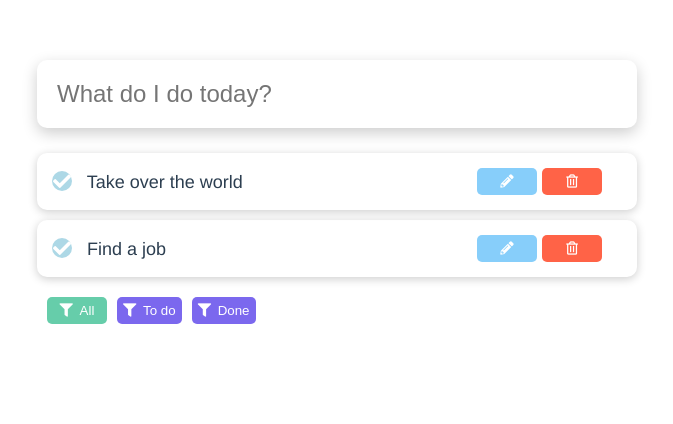
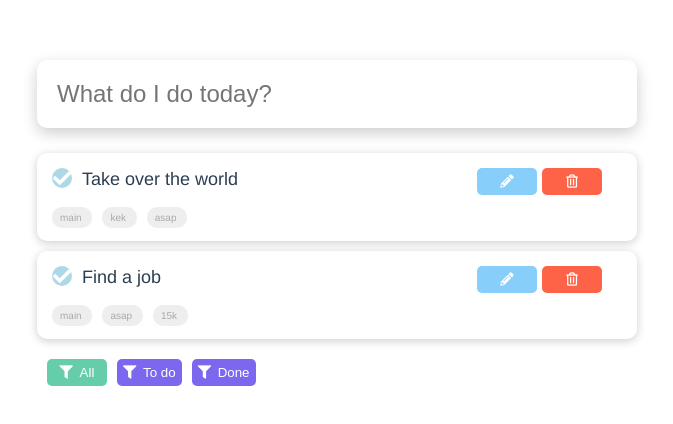
Before and after one commit to Cineg/vuetodo, a Vue app: page / in a window 1280 px wide. Shown: the top 424 px of the page, without its empty margins (303-976 px from the left). Built offline with nearby package versions, Linux system fonts and the light colour scheme.

Commit message:
working on tags

```diff
--- a/src/components/Todo.vue
+++ b/src/components/Todo.vue
@@ -1,16 +1,15 @@
 <template>
     <div class="todo">
-        <input type="text" class="todo-input" placeholder="What do I do today?" v-model="newTodo" @keyup.enter="addTodo">
+        <input type="text" class="todo-input" placeholder="What do I do today?" v-model="newTodo" @keyup.enter="addTodo" >
         <div class="todo-list">
             <div class="single-todo" v-for="(todo, deleteID) in filteredTodos" :key="todo.id">
+                <div class="upper-todo-item">
                     <div>
                         <div class="check uncheck" @click="uncheck(todo)" v-if="todo.completed">
                         <i class="fas fa-times"></i></div>
                         <div class="check" @click="check(todo)" v-else><i class="fas fa-check"></i></div>
                         <span v-bind:class="{todocompleted: todo.completed}" v-if="!todo.editable" @dblclick="editTodo(todo)" class="todoTitle"
-                    >
-                        {{todo.title}}
-                    </span>
+                        >{{todo.title}} </span>
                         <input type="text" v-model="todo.title" v-if="todo.editable" @blur="doneEdit(todo)" @keyup.enter="doneEdit(todo)" class="editTitle" v-focus>
                     </div>
 
@@ -27,10 +26,18 @@
                         </button>
                     </div>
                 </div>
+                <div class="lower-todo-item">
+                    <div class="tag" v-for="(tag, deleteTagID) in todo.tags" >
+                        <span class="tagName"> {{tag}} </span>
+                        <div class="deleteIcon" v-on:click="deleteTag(deleteID, deleteTagID)"><i class="fas fa-times"></i></div>
+                    </div>
+                </div>
+            </div>
         </div>
         <button class="filter" v-on:click="showTodosFiltered('all')" :class="{filterActive : this.showTodos=='all'}"><i class="fas fa-filter"></i> <span>All</span></button>
         <button class="filter" v-on:click="showTodosFiltered('active')" :class="{filterActive : this.showTodos=='active'}"><i class="fas fa-filter"></i> <span>To do</span></button>
         <button class="filter" v-on:click="showTodosFiltered('done')" :class="{filterActive : this.showTodos=='done'}"><i class="fas fa-filter"></i>  <span>Done</span></button>
+
     </div>
 
 </template>
@@ -50,12 +57,14 @@ export default {
                     'title': 'Take over the world',
                     'completed': false,
                     'editable': false,
+                    'tags': ['main', 'kek', 'asap'],
                 },
                 {
                     'id': 2,
                     'title': 'Find a job',
                     'completed': false,
                     'editable': false,
+                    'tags': ['main', 'asap', '15k'],
                 },
             ]
         }
@@ -66,13 +75,24 @@ export default {
             if(this.newTodo.trim().length == 0){
                 return
             }
-            //adding todo from input
+
+            //regular expresion for tags
+            let regexTag = /( #[a-zA-z0-9]*)/gs;
+            let tagarray;
+            let tags;
+            //check tags
+           while((tagarray = regexTag.exec(this.newTodo))!=null){
+                tagarray = tagarray[0];
+                console.log(tagarray);
+            }
+
                this.todos.push({
                 id: this.temporaryId,
                 //input is linked to newTodo
                 title: this.newTodo,
                 completed: false,
                 editable: false,
+                tags: tagarray,
                })
             this.newTodo = '';
             this.temporaryId +=1;
@@ -99,7 +119,10 @@ export default {
         },
         showTodosFiltered(filter){
             this.showTodos = filter;
-        }
+        },
+        deleteTag(deleteID, deleteTagID){
+            this.todos[deleteID].tags.splice(deleteTagID, 1);
+        },
     },
     computed: {
        filteredTodos(){
@@ -111,6 +134,13 @@ export default {
            } else if(this.showTodos == 'done'){
                return this.todos.filter(todo => todo.completed)
            }
+       },
+       filteredByTags(){
+           //TODO
+           //get to tags
+            let todo = this.todos.map(todo => todo.tags);
+            let tags = todo.toString();
+            return tags;
        }
     },
     directives: {
@@ -161,14 +191,20 @@ export default {
         text-align: left;
         padding: 15px;
         font-size: 18px;
-        display: flex;
-        justify-content: space-between;
         align-items: center;
         -webkit-box-shadow: 0px 2px 10px 0px rgba(0,0,0,0.2);
         -moz-box-shadow: 0px 2px 10px 0px rgba(0,0,0,0.2);
         box-shadow: 0px 2px 10px 0px rgba(0,0,0,0.2);
         margin: 10px 0;
         border-radius: 10px;
+    }
+    .upper-todo-item{
+        display: flex;
+        justify-content: space-between;
+    }
+    .lower-todo-item{
+        display: flex;
+        margin-top: 10px;
     }
 
     .editTitle{
@@ -232,4 +268,34 @@ export default {
         background-color: #66cdaa;
     }
 
+    .tagName{
+        position: relative;
+        background-color: #eee;
+        padding: 5px 8px;
+        border-radius: 10px;
+        font-size: 10px;
+        color: #aaa;
+        max-height: 20px;
+    }
+
+    .tag:hover .deleteIcon{
+        opacity: 1;
+    }
+    .deleteIcon{
+        font-size: 10px;
+        justify-content: center;
+        position: relative;
+        display: inline-flex;
+        transition: .3s;
+        background-color: #ff6347;
+        width: 10px;
+        height: 10px;
+        border-radius: 50%;
+        position: relative;
+        bottom: 8px;
+        right: 8px;
+        cursor: pointer;
+        opacity: 0;
+    }
+
 </style>
```
Lines whose indentation alone changed are shown as unchanged.
